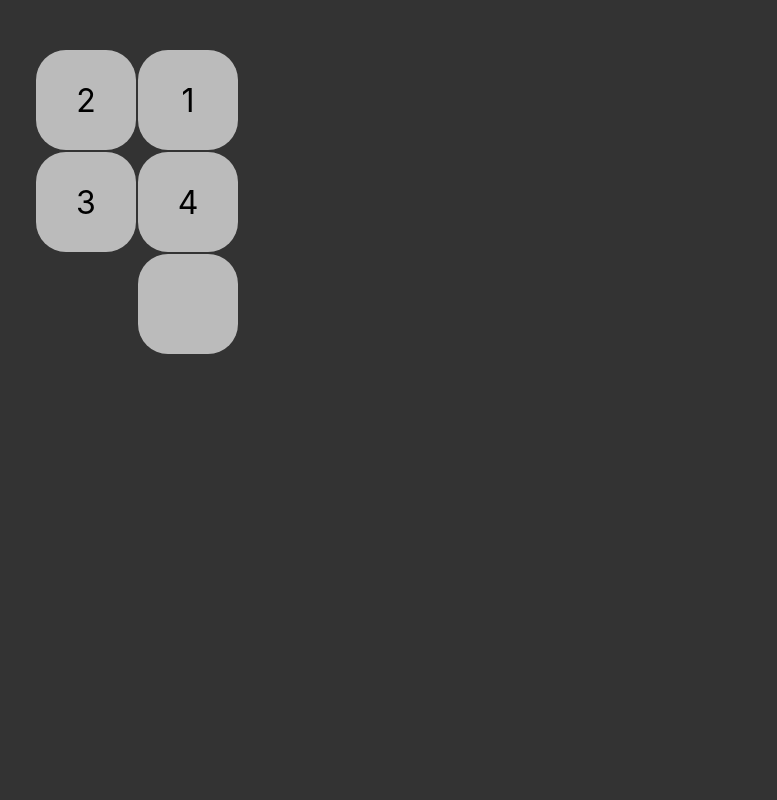
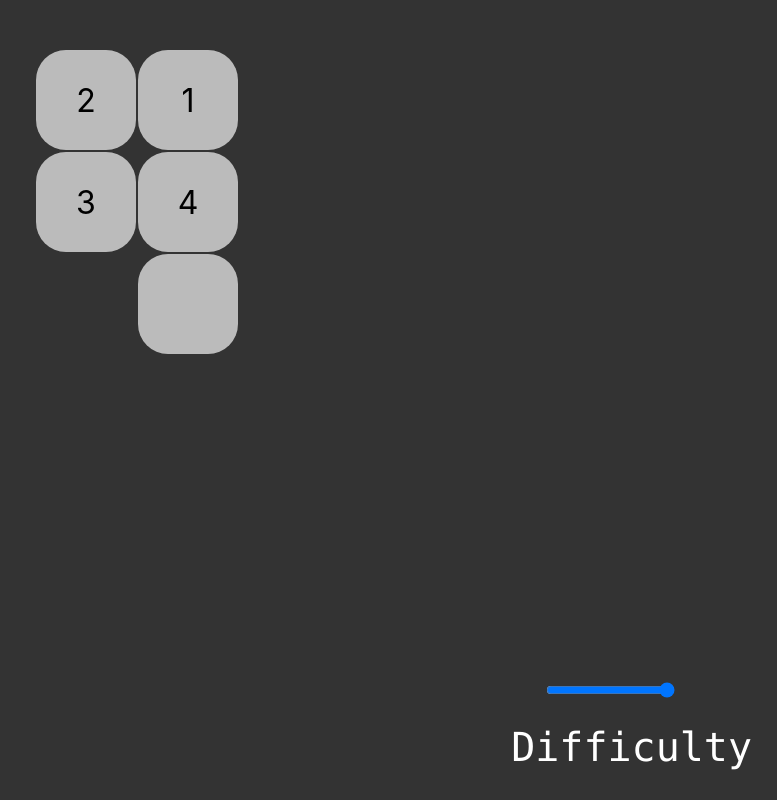
Before and after one commit to Atharva21/N-Puzzle, a React (Create React App) app: page / in a window 1280 px wide. Shown: the whole page, without its empty margins (503-1280 px from the left). Built offline with nearby package versions, Linux system fonts and the light colour scheme.

Commit message:
added basic styles, todo reset & difficulty range

```diff
--- a/src/components/App.jsx
+++ b/src/components/App.jsx
@@ -2,12 +2,31 @@ import React, { useState } from "react";
 import Grid from "./Grid/Grid";
 
 function App() {
-  const [status, setStatus] = useState(null);
+  const [state, setState] = useState({
+    statusStyle: { display: "none" },
+    gridSize: 2
+  });
+
+  function winState() {
+    setState(prev => {
+      return {
+        ...prev,
+        statusStyle: {
+          display: ""
+        }
+      };
+    });
+  }
 
   return (
     <div className="container">
-      <Grid size="2" setStatus={setStatus} />
-      <div className="status">{status}</div>
+      <Grid size={state.gridSize} winstate={winState} />
+      <div className="status" style={state.statusStyle}>
+        <div className="win-text">You win!!</div>
+        <div className="replay-text">Replay</div>
+      </div>
+      <div className="level-text">Difficulty</div>
+      <input type="range" orient="vertical" min="2" max="4" />
     </div>
   );
 }
--- a/src/components/Grid/Grid.jsx
+++ b/src/components/Grid/Grid.jsx
@@ -11,20 +11,15 @@ function Grid(props) {
     pressed: null
   });
 
-  let result = checkWin();
-  if (result) {
-    props.setStatus("You Win!!");
-  }
-
   function handleMousePressed(index) {
-    if (result) return;
+    if (checkWin()) return;
     setState(prev => {
       return { ...prev, pressed: Number(index) };
     });
   }
 
   function handleMouseReleased(index) {
-    if (result) return;
+    if (checkWin()) return;
     if (state.pressed == null) return;
     let p = state.pressed;
     let r = Number(index);
@@ -34,11 +29,16 @@ function Grid(props) {
       r === p - Number(props.size) ||
       r === p + Number(props.size)
     ) {
+      let result;
       setState(prev => {
         let arr = prev.array.slice();
         let temp = arr[p];
         arr[p] = arr[r];
         arr[r] = temp;
+        result = checkWin(arr);
+        if (result) {
+          props.winstate();
+        }
         return { ...prev, array: arr };
       });
     } else {
--- a/src/index.css
+++ b/src/index.css
@@ -14,13 +14,50 @@ body {
   display: grid;
   align-items: center;
   justify-items: center;
+  grid-auto-flow: row;
 }
 
 .status {
-  margin-top: 10%;
   font-family: "Lucida Console";
   font-size: 2rem;
   color: #eee;
+  user-select: none;
+}
+
+.status .win-text {
+  color: lightgreen;
+  margin-top: 20px;
+  bottom: 15px;
+}
+
+.container .level-text {
+  position: absolute;
+  font-family: "Lucida Console";
+  color: white;
+  font-size: 2.5rem;
+  right: 25px;
+  bottom: 30px;
+}
+
+.container input {
+  position: absolute;
+  right: 100px;
+  bottom: 100px;
+  outline: none;
+}
+
+.status .replay-text {
+  font-size: 2.5rem;
+
+  position: absolute;
+  bottom: 30px;
+  left: 35px;
+}
+
+.status .replay-text:hover {
+  color: black;
+  font-size: 2.7rem;
+  outline: none;
 }
 
 code {
```
